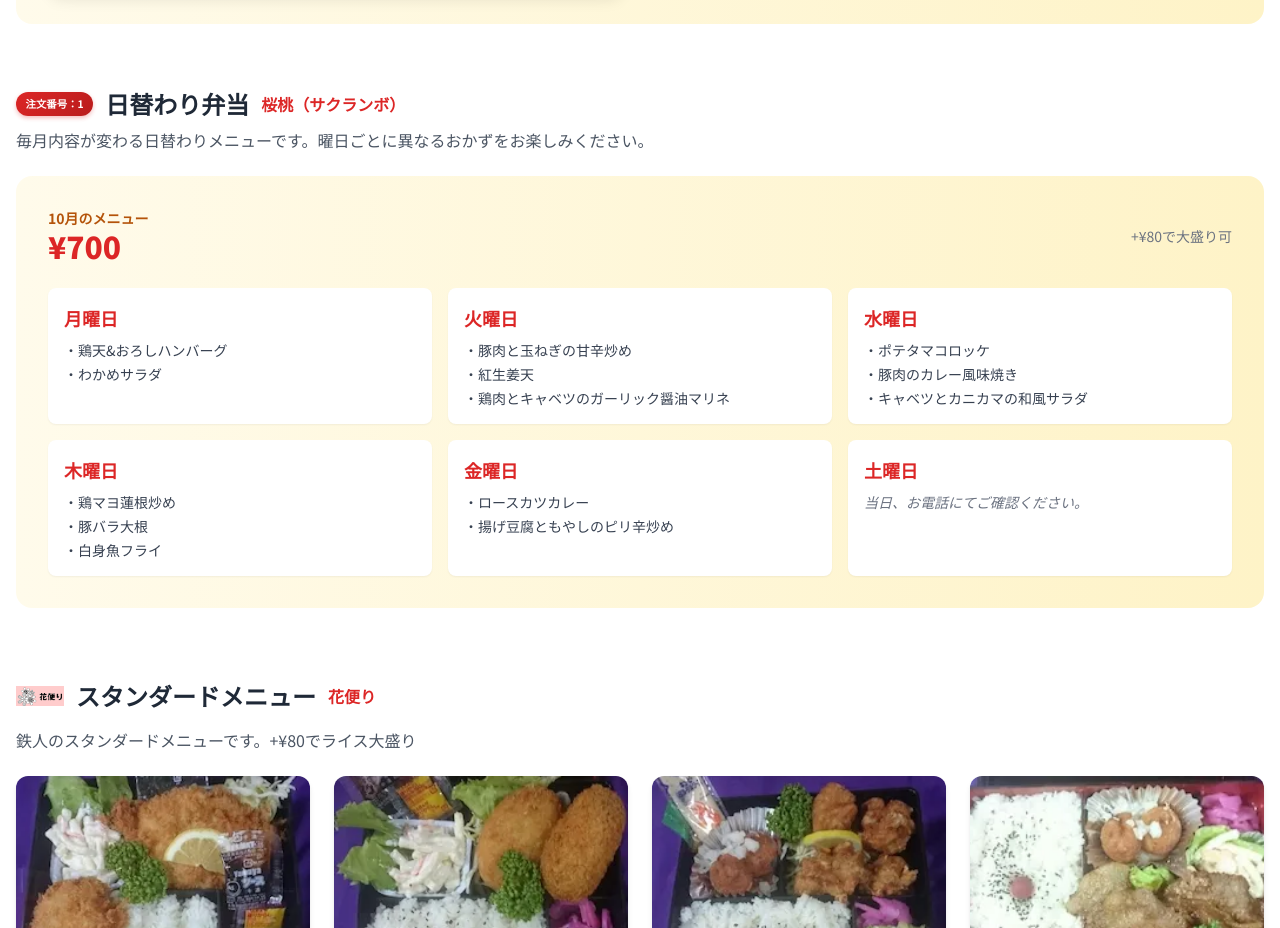
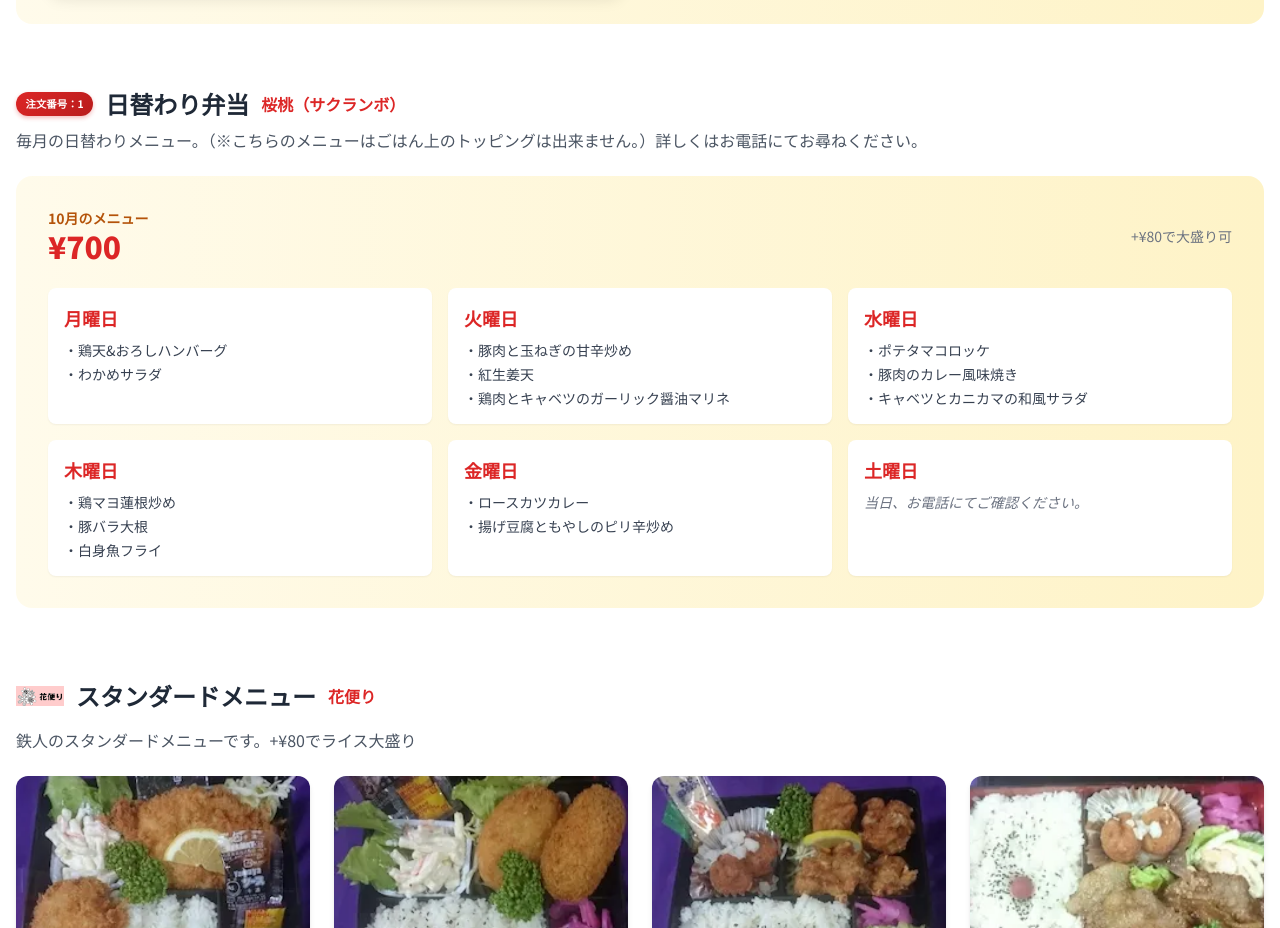
Before and after one commit to tetsujinkujira/tetsujin-bento, a website built with Vite: page src/menu.html in a window 1280 px wide. Shown: the part 960-1888 px from the top of the page. Built offline with nearby package versions, Linux system fonts and the light colour scheme.

Commit message:
fix: 日替わりの説明文をメニューJSONから表示

```diff
--- a/src/js/main.js
+++ b/src/js/main.js
@@ -753,6 +753,13 @@ async function renderMenuPage() {
 
     const { items, sideMenus } = menuData;
 
+    // 日替わりの説明もメニューデータから表示
+    const dailyItem = items.find(item => item.isDaily);
+    const dailyDescription = document.getElementById('daily-description');
+    if (dailyDescription && dailyItem) {
+      dailyDescription.textContent = descriptionToText(dailyItem.description || '');
+    }
+
     // 看板メニュー
     const kanbanItems = items.filter(i => i.categoryId === 'kanban');
     if (kanbanItems.length > 0) {
--- a/src/menu.html
+++ b/src/menu.html
@@ -228,7 +228,7 @@
           <h2 class="text-2xl font-black">日替わり弁当</h2>
           <span class="text-primary-600 font-bold" id="daily-name">桜桃（サクランボ）</span>
         </div>
-        <p class="text-secondary-600 mb-6">毎月内容が変わる日替わりメニューです。曜日ごとに異なるおかずをお楽しみください。</p>
+        <p class="text-secondary-600 mb-6" id="daily-description"></p>
 
         <div class="bg-gradient-to-r from-accent-50 to-accent-100 rounded-2xl p-6 md:p-8">
           <div class="flex items-center justify-between mb-6">
```
Also changed, not shown: tests/degration.spec.js (+2 -0 lines).
